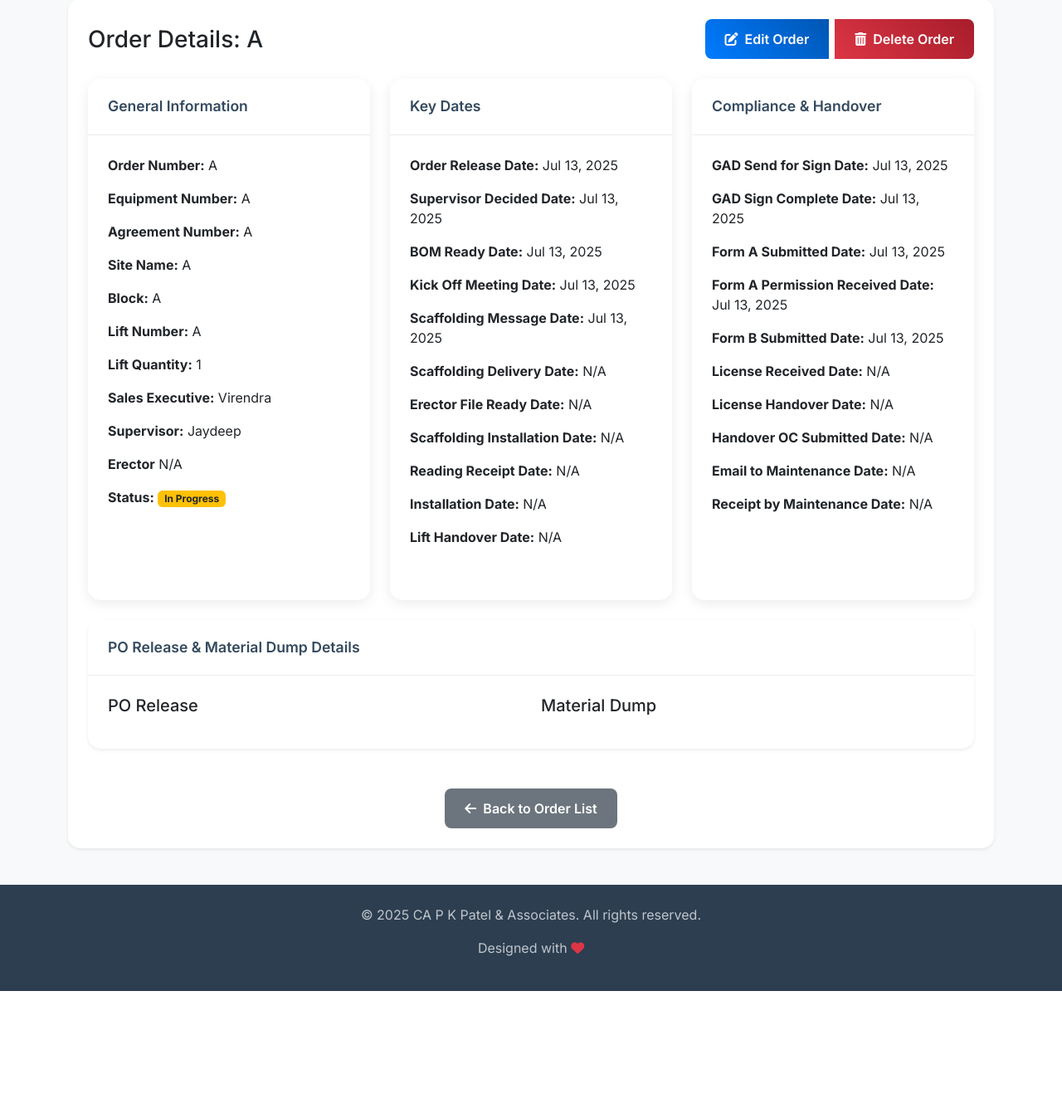
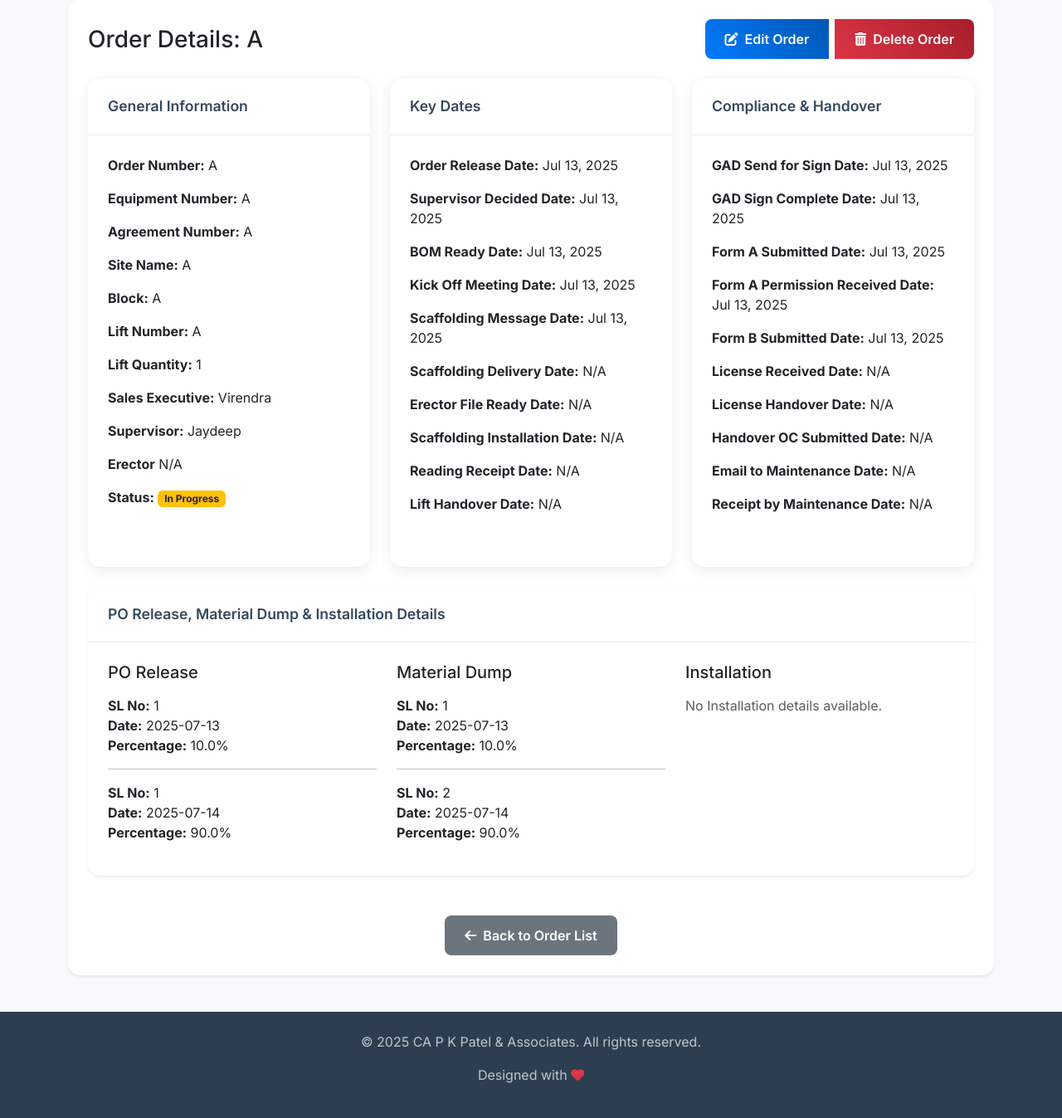
Before and after one commit to sagarsomjiyani/capkapatel-xeom, a Django app: page /xeom/A/ in a window 1280 px wide. Shown: the part 125-1472 px from the top of the page at 83% size. Before the commit the page ends 1319 px from the top, so only its background shows below. Run offline with Django 4.2, Linux system fonts and the light colour scheme; a user stored in the database is signed in; data comes from the database, SQL or seed files in the repository; both versions use the stored data as it was after the commit; parts of the project's set-up code (start-up, migrations or seed data) failed here and were passed over.

Commit message:
feat: Add installation field to OrderDetailForm and update related templates

```diff
--- a/Xeom/forms.py
+++ b/Xeom/forms.py
@@ -241,7 +241,7 @@ class OrderDetailForm(forms.ModelForm):
             'license_handover', 'handover_oc_submitted', 'email_to_maintenance',
             'receipt_by_maintenance', 'status'
         ]
-        fields = basic_fields + add_fields + ['po_release', 'material_dump']
+        fields = basic_fields + add_fields + ['po_release', 'material_dump','installation']
 
         widgets = {
             'order_number': forms.TextInput(attrs={'class': 'form-control', 'placeholder': 'Enter order number',  'readonly': True}),
@@ -394,7 +394,7 @@ class OrderDetailForm(forms.ModelForm):
             if self.instance.material_dump:
                 self.initial['material_dump'] = json.dumps(self.instance.material_dump)
             if self.instance.installation:
-                self.initial['installation'] = json.dumps(self.instance.intsllation)
+                self.initial['installation'] = json.dumps(self.instance.installation)
 
     def _apply_field_permissions_and_workflow_state(self):
         user_groups = self.user.groups.values_list('name', flat=True)
@@ -449,7 +449,7 @@ class OrderDetailForm(forms.ModelForm):
                 field_value = getattr(self.instance, field_name)
 
                 # Special handling for JSONListField: editable if empty AND prerequisites met
-                if field_name in ['po_release', 'material_dump']:
+                if field_name in ['po_release', 'material_dump','installation']:
                     # Field is editable if its current value (list) is empty, AND prerequisites are met
                     # Note: an empty list [] evaluates to False, so 'not field_value' works here.
                     is_editable = not field_value and self._are_prerequisites_met(field_name)
--- a/Xeom/templates/order_detail.html
+++ b/Xeom/templates/order_detail.html
@@ -66,7 +66,6 @@
                             <p><strong>Erector File Ready Date:</strong> {{ order.erector_file_ready|date:"M d, Y"|default:"N/A" }}</p>
                             <p><strong>Scaffolding Installation Date:</strong> {{ order.scaffolding_installation|date:"M d, Y"|default:"N/A" }}</p>
                             <p><strong>Reading Receipt Date:</strong> {{ order.reading_receipt|date:"M d, Y"|default:"N/A" }}</p>
-                            <p><strong>Installation Date:</strong> {{ order.installation|date:"M d, Y"|default:"N/A" }}</p>
                             <p><strong>Lift Handover Date:</strong> {{ order.lift_handover|date:"M d, Y"|default:"N/A" }}</p>
                         </div>
                     </div>
@@ -94,31 +93,58 @@
                 <!-- PO Release and Material Dump (JSON Fields) -->
                 <div class="col-12">
                     <div class="card shadow-sm">
-                        <div class="card-header">PO Release & Material Dump Details</div>
+                        <div class="card-header">PO Release, Material Dump & Installation Details</div>
                         <div class="card-body">
                             <div class="row g-4">
-                                <div class="col-md-6">
+                                <div class="col-md-4">
                                     <h3 class="h5 mb-3 text-gray-700">PO Release</h3>
                                     {% if order.po_release %}
                                         <ul class="list-unstyled">
-                                            {% for key, value in order.po_release.items %}
-                                                <li><strong>{{ key }}:</strong> {{ value }}</li>
+                                            {% for item in order.po_release %}
+                                                <li>
+                                                    <strong>SL No:</strong> {{ item.sl_no|default:"N/A" }}<br>
+                                                    <strong>Date:</strong> {{ item.date|default:"N/A" }}<br>
+                                                    <strong>Percentage:</strong> {{ item.percentage|default:"N/A" }}{% if item.percentage is not None %}%{% endif %}
+                                                </li>
+                                                {% if not forloop.last %}<hr>{% endif %}
                                             {% endfor %}
                                         </ul>
                                     {% else %}
                                         <p class="text-muted">No PO release details available.</p>
                                     {% endif %}
                                 </div>
-                                <div class="col-md-6">
+                                <div class="col-md-4">
                                     <h3 class="h5 mb-3 text-gray-700">Material Dump</h3>
                                     {% if order.material_dump %}
                                         <ul class="list-unstyled">
-                                            {% for key, value in order.material_dump.items %}
-                                                <li><strong>{{ key }}:</strong> {{ value }}</li>
+                                            {% for item in order.material_dump %}
+                                                <li>
+                                                    <strong>SL No:</strong> {{ item.sl_no|default:"N/A" }}<br>
+                                                    <strong>Date:</strong> {{ item.date|default:"N/A" }}<br>
+                                                    <strong>Percentage:</strong> {{ item.percentage|default:"N/A" }}{% if item.percentage is not None %}%{% endif %}
+                                                </li>
+                                                {% if not forloop.last %}<hr>{% endif %}
                                             {% endfor %}
                                         </ul>
                                     {% else %}
                                         <p class="text-muted">No material dump details available.</p>
+                                    {% endif %}
+                                </div>
+                                <div class="col-md-4">
+                                    <h3 class="h5 mb-3 text-gray-700">Installation</h3>
+                                    {% if order.installation %}
+                                        <ul class="list-unstyled">
+                                            {% for item in order.installation %}
+                                                <li>
+                                                    <strong>SL No:</strong> {{ item.sl_no|default:"N/A" }}<br>
+                                                    <strong>Date:</strong> {{ item.date|default:"N/A" }}<br>
+                                                    <strong>Percentage:</strong> {{ item.percentage|default:"N/A" }}{% if item.percentage is not None %}%{% endif %}
+                                                </li>
+                                                {% if not forloop.last %}<hr>{% endif %}
+                                            {% endfor %}
+                                        </ul>
+                                    {% else %}
+                                        <p class="text-muted">No Installation details available.</p>
                                     {% endif %}
                                 </div>
                             </div>
--- a/Xeom/views.py
+++ b/Xeom/views.py
@@ -244,7 +244,7 @@ class OrderListView(LoginRequiredMixin, ListView):
         elif self.request.user.groups.filter(name='Supervisor').exists():
             queryset = order.objects.all().filter(installation__isnull=True).filter(supervisor=self.request.user).filter(order_release__isnull=False)
         elif self.request.user.groups.filter(name='Designer').exists():
-            queryset = order.objects.all().filter(reading_received__isnull=True).filter(order_release__isnull=False)
+            queryset = order.objects.all().filter(order_release__isnull=False)
         elif self.request.user.groups.filter(name='Store manager').exists():
             queryset = order.objects.all().filter(scaffolding_delivery__isnull=True).filter(order_release__isnull=False)
         elif self.request.user.groups.filter(name='Purchase manager').exists():
```
Also changed, not shown: db.sqlite3.
